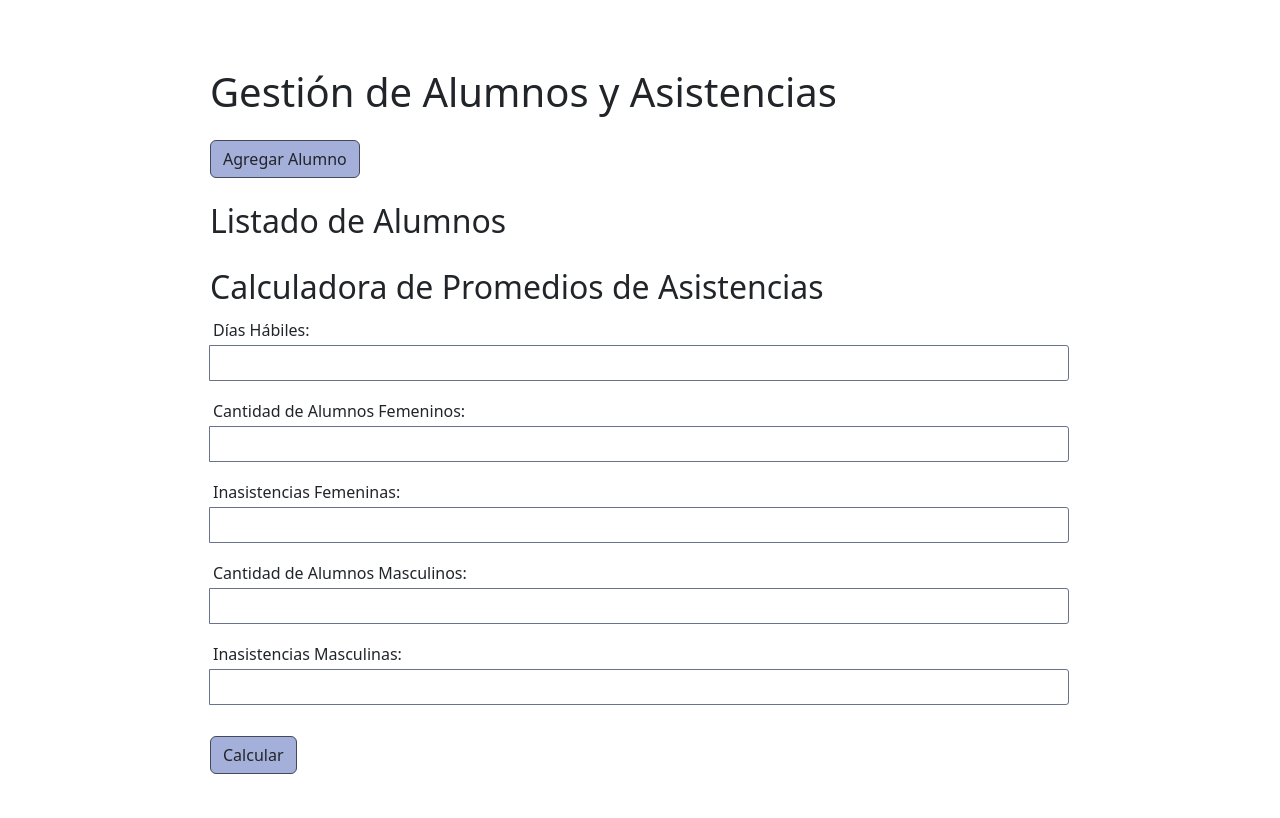
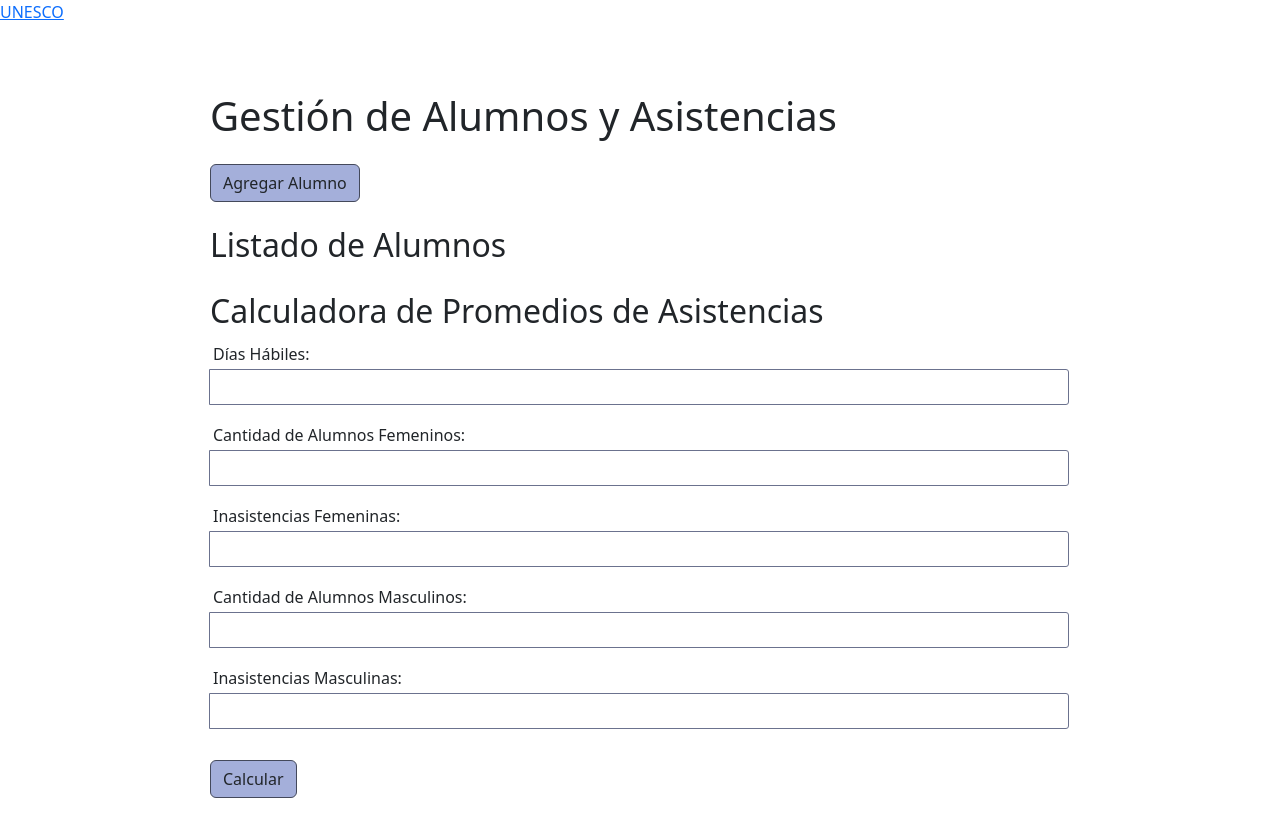
Before and after one commit to BelenRamos/GestionDeProyecto-PF-Ramos, a website: page index.html in a window 1280 px wide. Drawn offline with Linux system fonts and the light colour scheme; some packages are replaced by stand-ins of ours; a script that the page names is missing.

Commit message:
page unesco

```diff
--- a/index.html
+++ b/index.html
@@ -9,6 +9,7 @@
     <link rel="stylesheet" href="https://cdn.jsdelivr.net/npm/sweetalert2@11.10.0/dist/sweetalert2.min.css">
 </head>
 <body>
+    <a href="html/unesco.html" target="_blank">UNESCO</a>
 
     <div class="container mt-5">
         <h1 class="mb-4">Gestión de Alumnos y Asistencias</h1>
```
